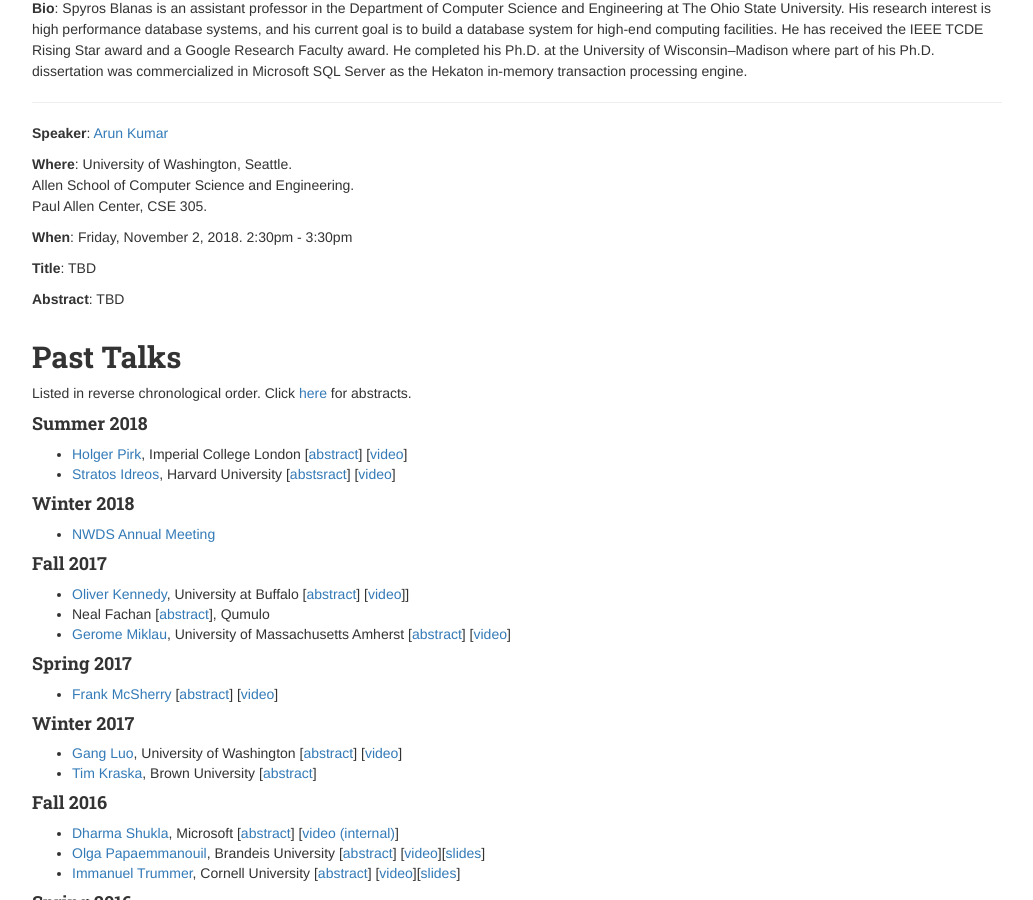
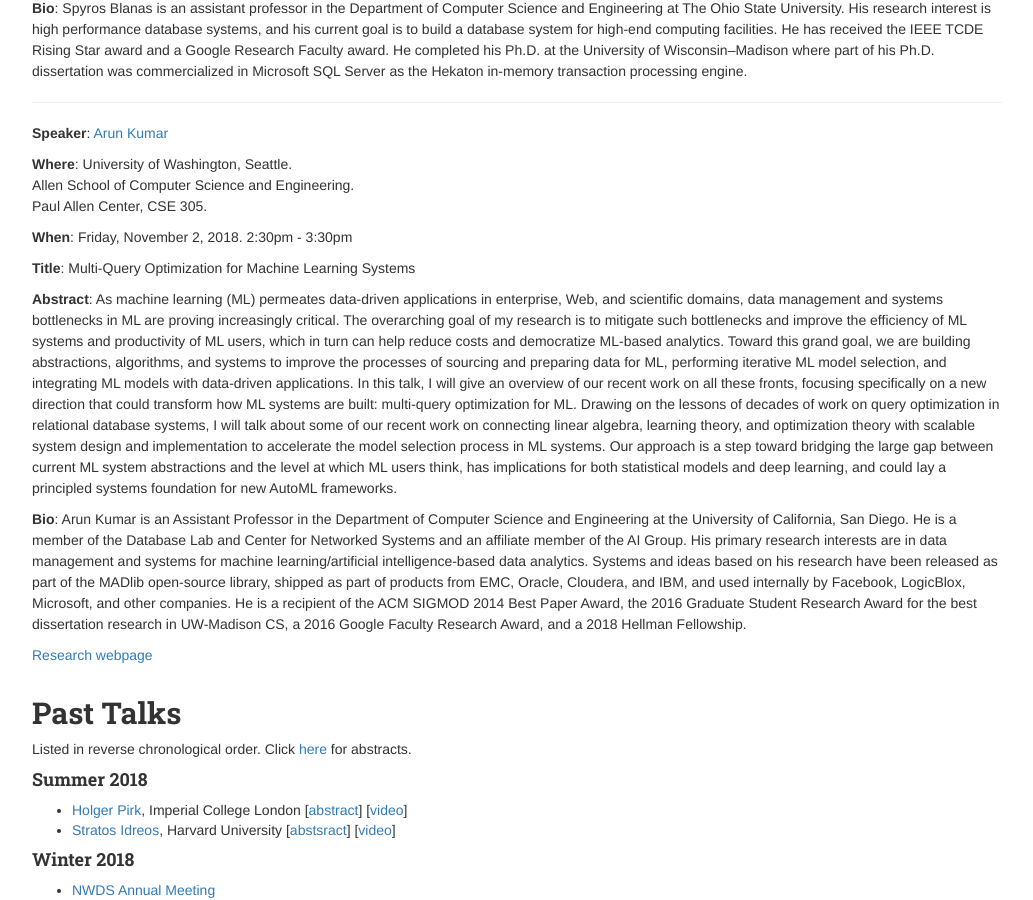
Before and after one commit to uwdb/website, a Jekyll site: the page built from nwds/nwds.markdown, in a window 1280 px wide and 900 px high, scrolled down 1281 px. Shown: the whole window, without its empty margins (123-1156 px from the left). Built offline with Jekyll 4.4.1, drawn with Linux system fonts in a browser that asks for light colours; nearby versions of some CDN libraries.

Commit message:
added Arun's talk

```diff
--- a/nwds/nwds.markdown
+++ b/nwds/nwds.markdown
@@ -84,13 +84,17 @@
 Friday, November 2, 2018. 2:30pm - 3:30pm</p>
 
 <p><strong>Title</strong>:
-TBD
+Multi-Query Optimization for Machine Learning Systems
 </p>
 
 <p><strong>Abstract</strong>:
-TBD
+As machine learning (ML) permeates data-driven applications in enterprise, Web, and scientific domains, data management and systems bottlenecks in ML are proving increasingly critical. The overarching goal of my research is to mitigate such bottlenecks and improve the efficiency of ML systems and productivity of ML users, which in turn can help reduce costs and democratize ML-based analytics. Toward this grand goal, we are building abstractions, algorithms, and systems to improve the processes of sourcing and preparing data for ML, performing iterative ML model selection, and integrating ML models with data-driven applications. In this talk, I will give an overview of our recent work on all these fronts, focusing specifically on a new direction that could transform how ML systems are built: multi-query optimization for ML. Drawing on the lessons of decades of work on query optimization in relational database systems, I will talk about some of our recent work on connecting linear algebra, learning theory, and optimization theory with scalable system design and implementation to accelerate the model selection process in ML systems. Our approach is a step toward bridging the large gap between current ML system abstractions and the level at which ML users think, has implications for both statistical models and deep learning, and could lay a principled systems foundation for new AutoML frameworks.
 </p>
 
+<p><strong>Bio</strong>:
+Arun Kumar is an Assistant Professor in the Department of Computer Science and Engineering at the University of California, San Diego. He is a member of the Database Lab and Center for Networked Systems and an affiliate member of the AI Group. His primary research interests are in data management and systems for machine learning/artificial intelligence-based data analytics. Systems and ideas based on his research have been released as part of the MADlib open-source library, shipped as part of products from EMC, Oracle, Cloudera, and IBM, and used internally by Facebook, LogicBlox, Microsoft, and other companies. He is a recipient of the ACM SIGMOD 2014 Best Paper Award, the 2016 Graduate Student Research Award for the best dissertation research in UW-Madison CS, a 2016 Google Faculty Research Award, and a 2018 Hellman Fellowship.
+</p>
+<p><a href="https://adalabucsd.github.io/">Research webpage</a></p>
 
 ##  Past Talks
 
```
